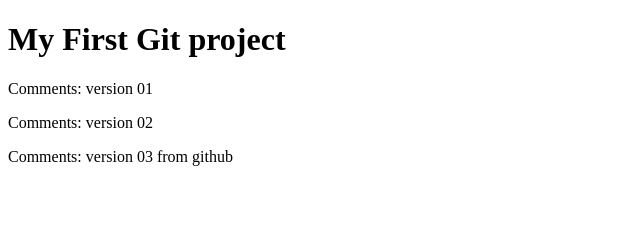
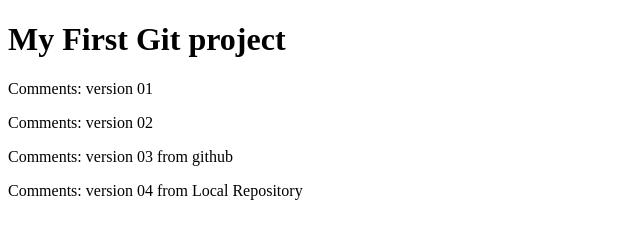
Before and after one commit to shamim4sgithub/first-repo, a plain HTML site: page index.html in a window 1280 px wide. Shown: the whole page, without its empty margins (0-640 px from the left). Drawn offline with Linux system fonts and the light colour scheme.

Commit message:
my 4th commit

```diff
--- a/index.html
+++ b/index.html
@@ -7,6 +7,7 @@
 <p>Comments: version 01</p>
 <p>Comments: version 02</p>
 <p>Comments: version 03 from github</p>
+<p>Comments: version 04 from Local Repository</p>
 
 </body>
 </html>
```
